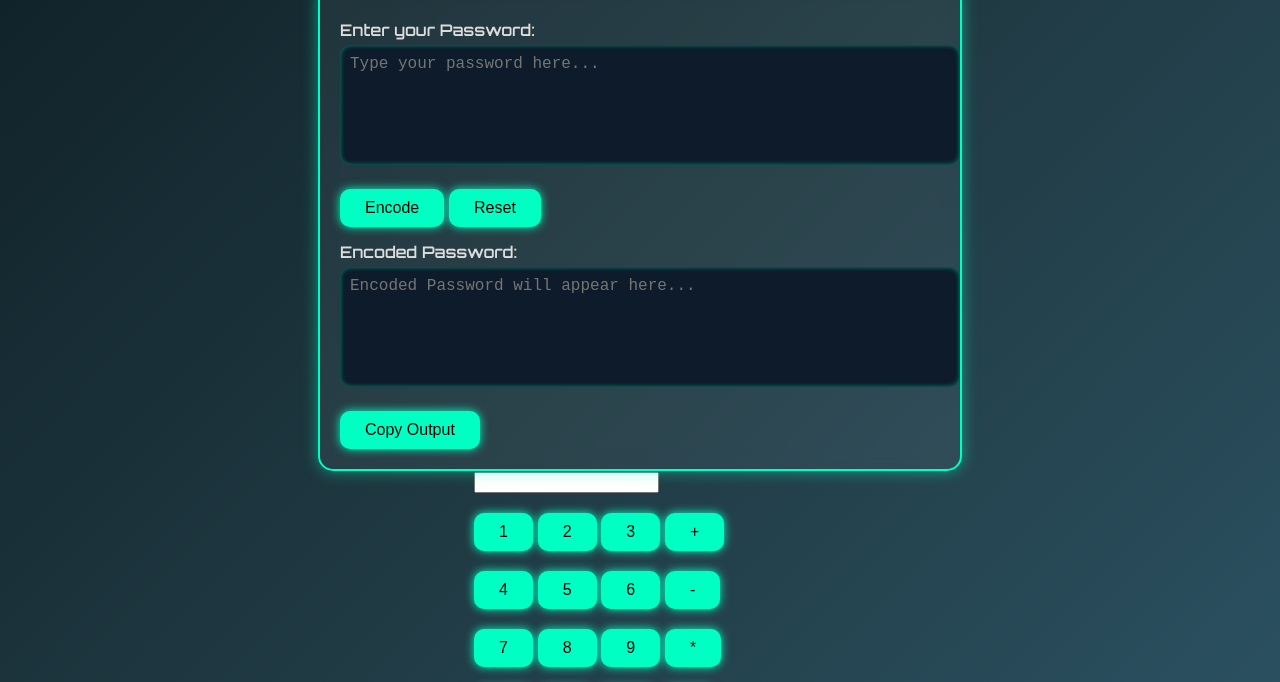
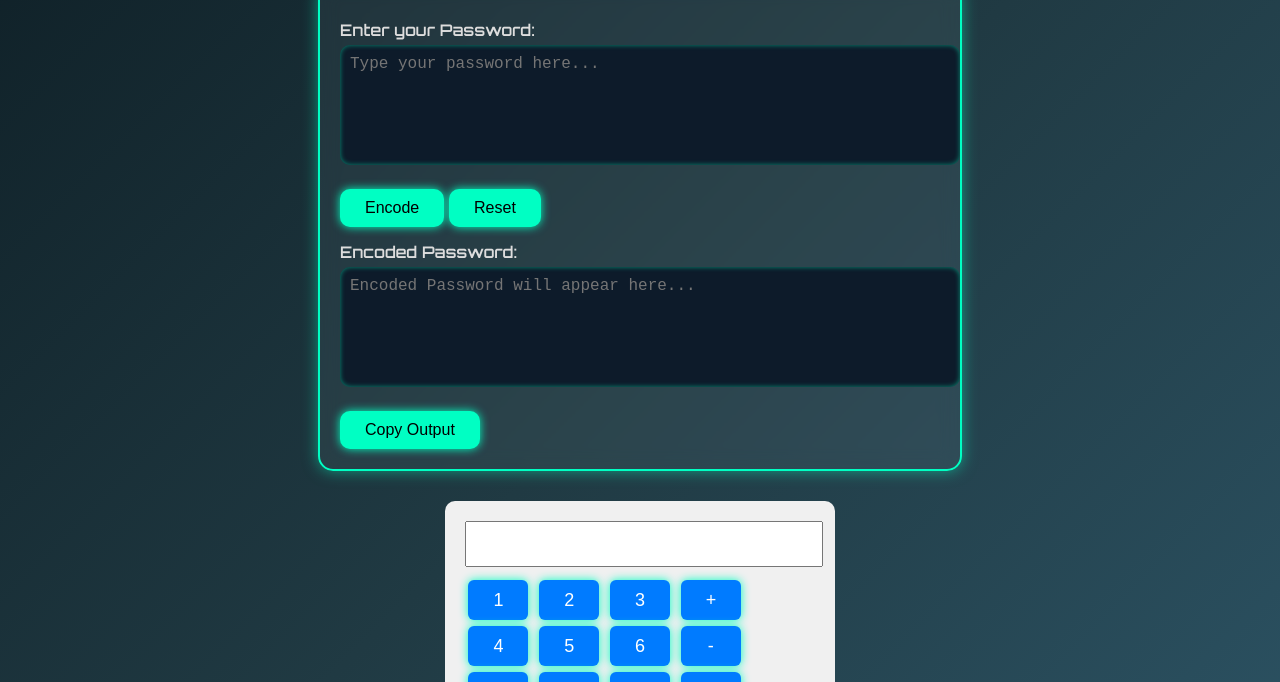
Before and after one commit to Siva-Rohith/PasswordEncoder, a plain HTML site: page index.html in a window 1280 px wide. Shown: the part 118-800 px from the top of the page. Drawn offline with Linux system fonts and the light colour scheme.

Commit message:
Update Style.css

```diff
--- a/Style.css
+++ b/Style.css
@@ -78,3 +78,34 @@ button:hover {
     padding: 15px;
   }
 }
+
+.calculator {
+    margin-top: 30px;
+    padding: 20px;
+    background: #f0f0f0;
+    border-radius: 10px;
+    display: inline-block;
+}
+
+.calculator input {
+    width: 100%;
+    height: 40px;
+    font-size: 20px;
+    margin-bottom: 10px;
+}
+
+.calculator button {
+    width: 60px;
+    height: 40px;
+    font-size: 18px;
+    margin: 3px;
+    border-radius: 6px;
+    border: none;
+    background: #007bff;
+    color: white;
+    cursor: pointer;
+}
+
+.calculator button:hover {
+    background: #0056b3;
+}
```
